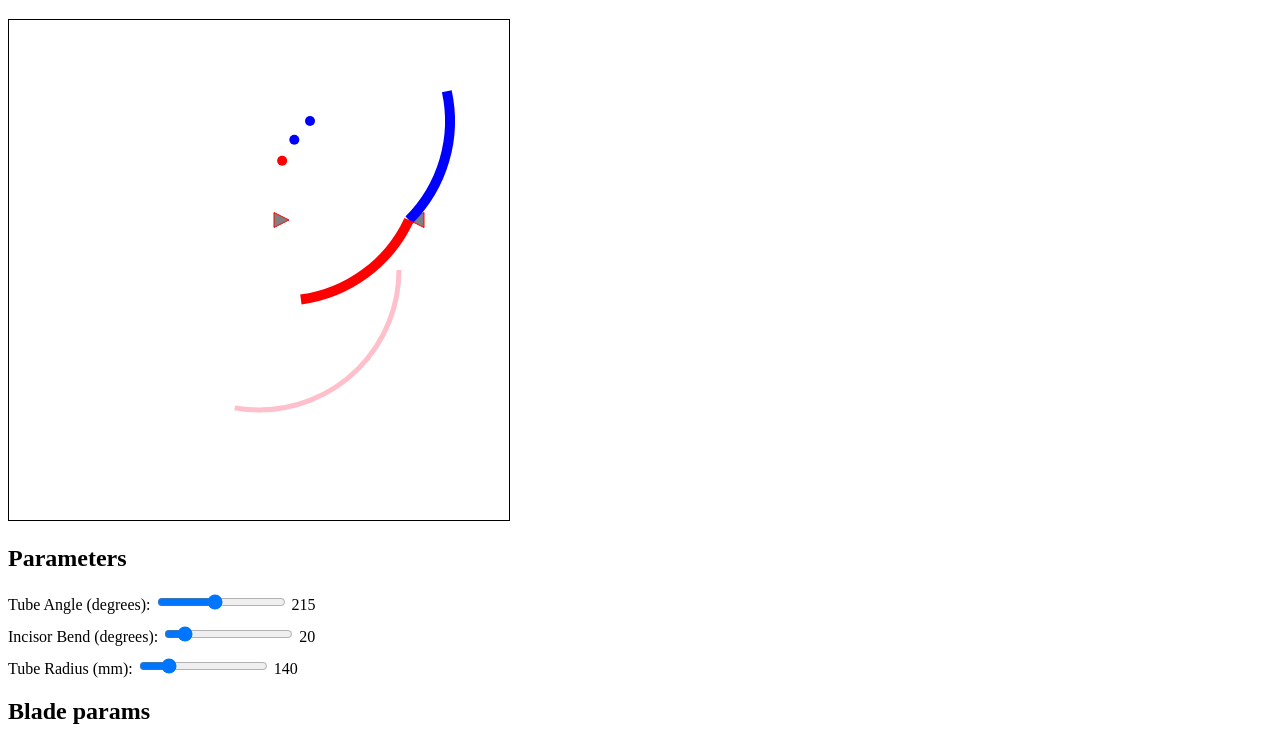
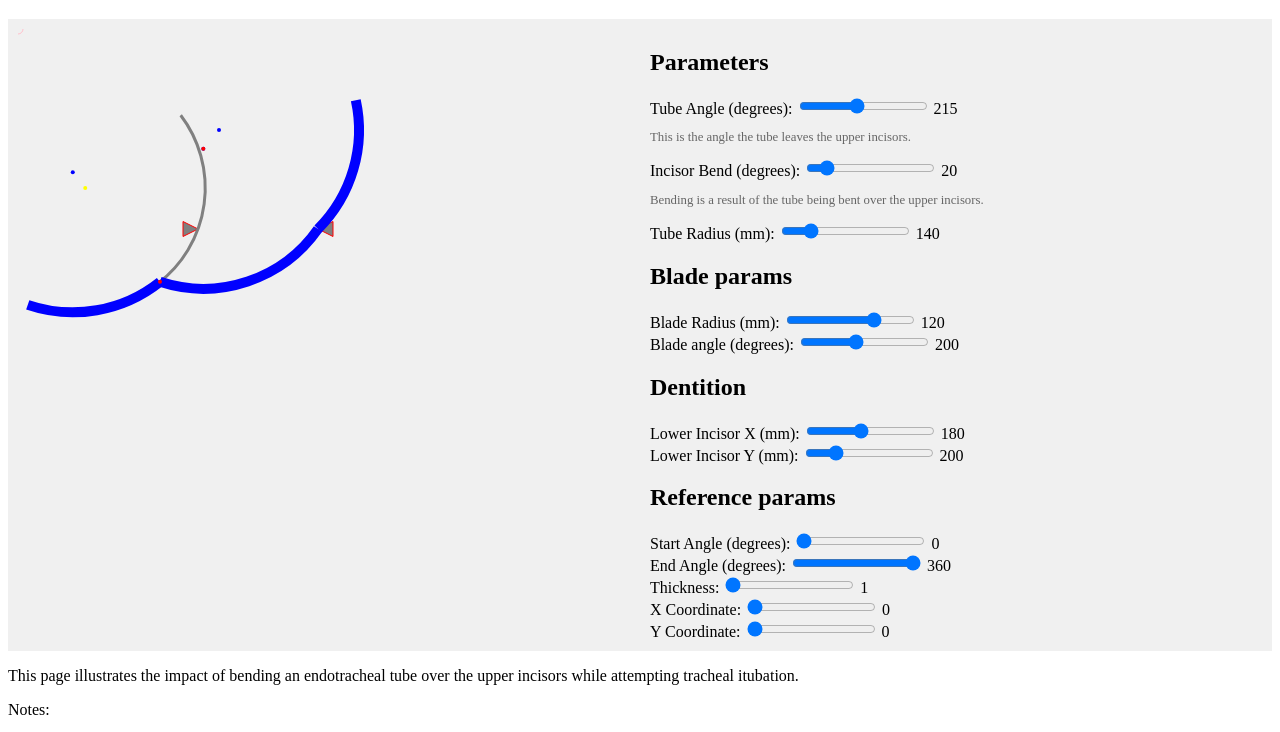
Before and after one commit to ErichBSchulz/tubebend, a plain HTML site: page index.html in a window 1280 px wide. Shown: the part 61-793 px from the top of the page. Drawn offline with Linux system fonts and the light colour scheme.

Commit message:
now with 3 segments

```diff
--- a/index.html
+++ b/index.html
@@ -1,32 +1,59 @@
-
 <!DOCTYPE html>
 <html lang="en">
 <head>
     <meta charset="UTF-8">
     <meta name="viewport" content="width=device-width, initial-scale=1.0">
     <title>Configurable Arcs</title>
+
     <style>
         #canvas {
+        }
+        .description {
+            font-size: 0.8em;
+            color: #666;
+        }
+
             border: 1px solid black;
+            width: 500px;
+            height: 500px;
         }
         .slider-container {
             margin: 10px 0;
+            display: flex;
+            justify-content: center;
+        }
+        .container {
+            display: flex;
+            flex-direction: row;
+            justify-content: space-between;
+        }
+        .left-column, .right-column {
+            flex: 1;
+            padding: 10px;
+            background-color: #f0f0f0;
         }
     </style>
+
 </head>
 <body>
     <h1>Configurable Arc</h1>
+    <div class="container">
+        <div class="left-column">
             <canvas id="canvas" width="500" height="500"></canvas>
+        </div>
+        <div class="right-column">
             <h2>Parameters</h2>
     <div class="slider-container">
         <label for="tubeAngle">Tube Angle (degrees): </label>
         <input type="range" id="tubeAngle" min="170" max="270" value="215">
         <span id="tubeAngleValue">0</span>
+        <p class="description">This is the angle the tube leaves the upper incisors.</p>
     </div>
     <div class="slider-container">
         <label for="incisorBend">Incisor Bend (degrees): </label>
         <input type="range" id="incisorBend" min="0" max="180" value="20">
         <span id="incisorBendValue">0</span>
+        <p class="description">Bending is a result of the tube being bent over the upper incisors.</p>
     </div>
     <div class="slider-container">
         <label for="tubeRadius">Tube Radius (mm): </label>
@@ -45,14 +72,15 @@
         <input type="range" id="bladeAngle" min="170" max="240" value="200">
         <span id="bladeAngleValue">0</span>
     </div>
+    <h2>Dentition</h2>
     <div class="slider-container">
         <label for="lowerIncisorX">Lower Incisor X (mm): </label>
-        <input type="range" id="lowerIncisorX" min="200" max="390" value="280">
+        <input type="range" id="lowerIncisorX" min="100" max="290" value="180">
         <span id="lowerIncisorXValue">0</span>
     </div>
     <div class="slider-container">
         <label for="lowerIncisorY">Lower Incisor Y (mm): </label>
-        <input type="range" id="lowerIncisorY" min="200" max="390" value="200">
+        <input type="range" id="lowerIncisorY" min="150" max="390" value="200">
         <span id="lowerIncisorYValue">0</span>
     </div>
     <h2>Reference params</h2>
@@ -71,42 +99,47 @@
     </div>
     <div class="slider-container">
         <label for="endAngle">End Angle (degrees): </label>
-        <input type="range" id="endAngle" min="0" max="360" value="100">
+        <input type="range" id="endAngle" min="0" max="360" value="360">
         <span id="endAngleValue">90</span>
     </div>
     <div class="slider-container">
         <label for="thickness">Thickness: </label>
-        <input type="range" id="thickness" min="1" max="20" value="5">
+        <input type="range" id="thickness" min="1" max="20" value="1">
         <span id="thicknessValue">5</span>
     </div>
     <div class="slider-container">
         <label for="x">X Coordinate: </label>
-        <input type="range" id="x" min="0" max="500" value="250">
+        <input type="range" id="x" min="0" max="500" value="0">
         <span id="xValue">250</span>
     </div>
     <div class="slider-container">
         <label for="y">Y Coordinate: </label>
-        <input type="range" id="y" min="0" max="500" value="250">
+        <input type="range" id="y" min="0" max="500" value="0">
         <span id="yValue">250</span>
+    </div>
+        </div>
     </div>
     <p>This page illustrates the impact of bending an endotracheal tube over the upper incisors while attempting tracheal itubation.</p>
     <p>Notes:</p>
     <ul>
       <li>A #3 Macintosh blade is 101mm and a #4 is 135mm long with approximate radii of 118mm and 136mm respectively.</li>
       <li>The radius of curviture of standard tracheal tube is 140mm.</li>
+      <li>This simulation divides the tube into three. Section 1 is outside the mouth. Secion 2 is between the incisors and the blade. Section 3 is the section that is deflected tangentally off the blade.</li>
     </ul>
     <script>
         const canvas = document.getElementById('canvas');
         const ctx = canvas.getContext('2d');
         const sliders = [ 'tubeAngle', 'incisorBend', 'tubeRadius',
-          'tubeRadius', 'bladeAngle', 'lowerIncisorX', 'lowerIncisorY',
+          'bladeRadius', 'bladeAngle', 'lowerIncisorX', 'lowerIncisorY',
           'startAngle', 'endAngle', 'thickness', 'x', 'y']
         // shortcut function
         const e = document.getElementById.bind(document);
         // shortcut to read value
         const ev = id => +e(id).value;
         // read degrees and convirt to radians
-        const evd = id => (ev(id) * Math.PI) / 180;
+        const toRadians = degrees => (degrees * Math.PI) / 180;
+        const toDegrees = radians => (radians / Math.PI) * 180;
+        const evd = id => toRadians(ev(id));
 
         function init() {
           sliders.forEach(slider => e(slider).addEventListener('input', redraw));
@@ -116,33 +149,72 @@
         function redraw() {
           updateValues();
           ctx.clearRect(0, 0, canvas.width, canvas.height);
-            const toothX= 400;
+          const toothX= 300;
           const toothY= 200;
+          const tubeRadius = ev('tubeRadius')
+          const bladeRadius = ev('bladeRadius')
+          const bladeAngle = evd('bladeAngle')
           const lowerIncisorX = ev('lowerIncisorX')
           const lowerIncisorY = ev('lowerIncisorY')
           const tubeAngle = evd('tubeAngle');
           const incisorBend = evd('incisorBend');
-            const tubeRadius = ev('tubeRadius');
+
           // draw teeth
           drawTooth({x: toothX,y: toothY, height:15});
           drawTooth({x: lowerIncisorX, y: lowerIncisorY, height:-15});
+
+          // draw blade
+          const bladeCentre = translate({x: lowerIncisorX, y: lowerIncisorY, angle: bladeAngle, distance: bladeRadius});
+          drawDot({...bladeCentre, style: 'yellow'});
+          const blade = { ...bladeCentre, startAngle: bladeAngle-1 + Math.PI, endAngle: bladeAngle + 1 + Math.PI, radius: bladeRadius,
+            thickness: 3,
+            style: "grey"}
+          drawArc(blade);
+
           // place three reference dots for tube bending
           const inflection = translate({x: toothX, y: toothY, angle: tubeAngle, distance: tubeRadius})
           drawDot(inflection);
           const outerCentre = translate({x: toothX, y: toothY, angle: tubeAngle + incisorBend/2, distance: tubeRadius})
           drawDot(outerCentre);
-            const innerCentre = translate({x: toothX, y: toothY, angle: tubeAngle - incisorBend/2, distance: tubeRadius})
+          const innerCentre = inflection;
           drawDot({...innerCentre, style: 'red'});
 
           // draw first arc
           const angleToTooth1 = tubeAngle + incisorBend/2 + Math.PI;
           const arcParams1 = { ...outerCentre, endAngle: angleToTooth1, startAngle: angleToTooth1 - 1, radius: tubeRadius};
+          // draw second arc
+          const angleToTooth2 = tubeAngle + Math.PI;
+          const arcParams2 = { ...innerCentre, startAngle: angleToTooth2, endAngle: angleToTooth2 + 1, radius: tubeRadius, style: 'red'};
+
+          // find the intersection of the tube and blade
+          const intersection = findIntersection(arcParams2, blade);
+          if (intersection === null) {
+            // no collision
+            arcParams2.style = "green"
+            drawArc(arcParams2);
+          }
+          else {
+            arcParams2.style = "blue"
+            // calculate bearing from centre of blade curve to intersection point so can
+            // calucate the new rotation centre of a tangental tube
+            const tubeBladeAxisBearing = calculateBearing(intersection, blade);
+            // get the anglar location of the tube so we can derive the length of the section 3
+            const tube2AxisBearing = calculateBearing(intersection, arcParams2);
+            arcParams2.endAngle = tube2AxisBearing.angle - Math.PI;
+            // todo draw the "ghost" tube
+            const arcParams3 = translate({...intersection, angle: tubeBladeAxisBearing.angle, distance: tubeRadius, style: 'pink' })
+            drawDot(arcParams3)
+            const tangentBearing = tubeBladeAxisBearing.angle + Math.PI;
+            arcParams3.startAngle = tangentBearing;
+            arcParams3.endAngle = tangentBearing + 1;
+            arcParams3.radius = tubeRadius;
+
+            drawArc(arcParams2);
+            drawArc(arcParams3);
+            drawDot({...intersection, style: 'red'});
+          }
+
           drawArc(arcParams1);
-            // draw second arc
-            const angleToTooth2 = tubeAngle - incisorBend/2 + Math.PI;
-            const arcParams2 = { ...innerCentre, startAngle: angleToTooth2, endAngle: angleToTooth2 + 1, radius: tubeRadius, style: 'red'};
-            drawArc(arcParams2);
-
 
           // reference arc
           const startAngle = evd("startAngle");
@@ -150,7 +222,7 @@
           const thickness = ev("thickness");
           const x = ev("x");
           const y = ev("y");
-            const radius = ev("tubeRadius");
+          const radius = 5;
           const style = "pink";
           const arcParams = { startAngle, endAngle, thickness, x, y, radius, style };
           drawArc(arcParams);
@@ -158,10 +230,50 @@
 
         // cartesian translation
         function translate({x, y, angle, distance}) {
+          console.log('x, y, angle, distance', x, y, angle, distance)
           return {x: x+Math.cos(angle)*distance, y: y+Math.sin(angle)*distance, }
         }
+        function calculateBearing(point1, point2) {
+            const { x: x1, y: y1 } = point1;
+            const { x: x2, y: y2 } = point2;
+            const dx = x2 - x1;
+            const dy = y2 - y1;
+            const angle = Math.atan2(dy, dx);
+            // calculate distance between points
+            const distance = Math.sqrt(dx * dx + dy * dy);
+            return {angle, distance};
+        }
+
+        // Calculate the intersection of two circles and
+        // returns the one with the highest Y value (and highest X value if there's a tie).
+        function findIntersection(circle1, circle2) {
+            const { x: x1, y: y1, radius: r1 } = circle1;
+            const { x: x2, y: y2, radius: r2 } = circle2;
+            const dx = x2 - x1;
+            const dy = y2 - y1;
+            const d = Math.sqrt(dx * dx + dy * dy);
+            if (d > r1 + r2 || d < Math.abs(r1 - r2)) {
+                // No intersection
+                return null;
+            }
+            const a = (r1 * r1 - r2 * r2 + d * d) / (2 * d);
+            const h = Math.sqrt(r1 * r1 - a * a);
+            const xm = x1 + (dx * a) / d;
+            const ym = y1 + (dy * a) / d;
+            const xs1 = xm + (h * dy) / d;
+            const ys1 = ym - (h * dx) / d;
+            const xs2 = xm - (h * dy) / d;
+            const ys2 = ym + (h * dx) / d;
+            // if (ys1 > ys2 || (ys1 === ys2 && xs1 > xs2)) {
+            if (ys1 + xs1 > ys2 + xs2) {
+                return { x: xs1, y: ys1 };
+            } else {
+                return { x: xs2, y: ys2 };
+            }
+        }
+
         function drawDot(params) {
-          const p = {style: 'blue', radius: 5, ...params}
+          const p = {style: 'blue', radius: 2, ...params}
           ctx.beginPath();
           ctx.arc(p.x, p.y, p.radius, 0, 2*Math.PI);
           ctx.fillStyle = p.style; // Set the fill color to blue
```
Lines whose indentation alone changed are shown as unchanged.
